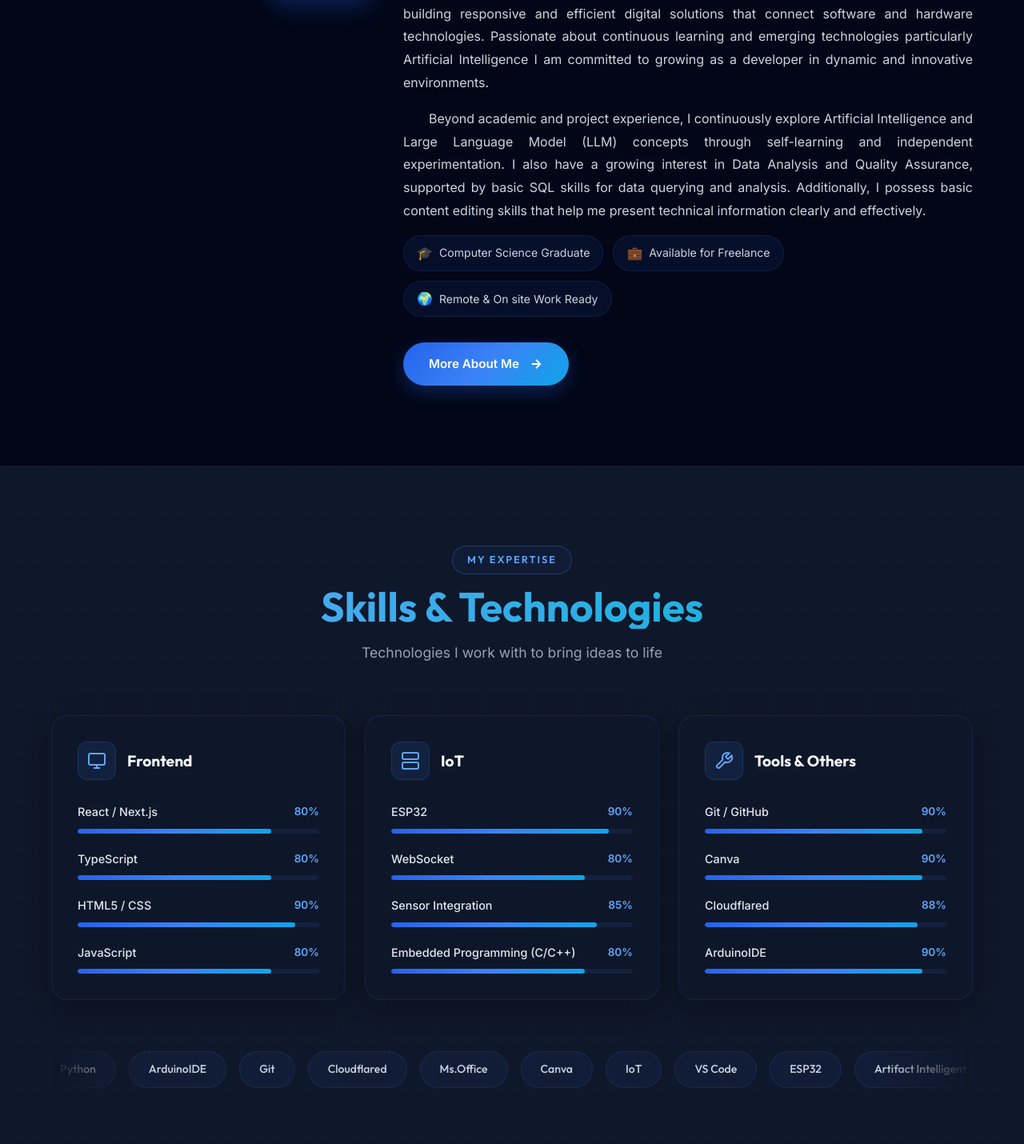
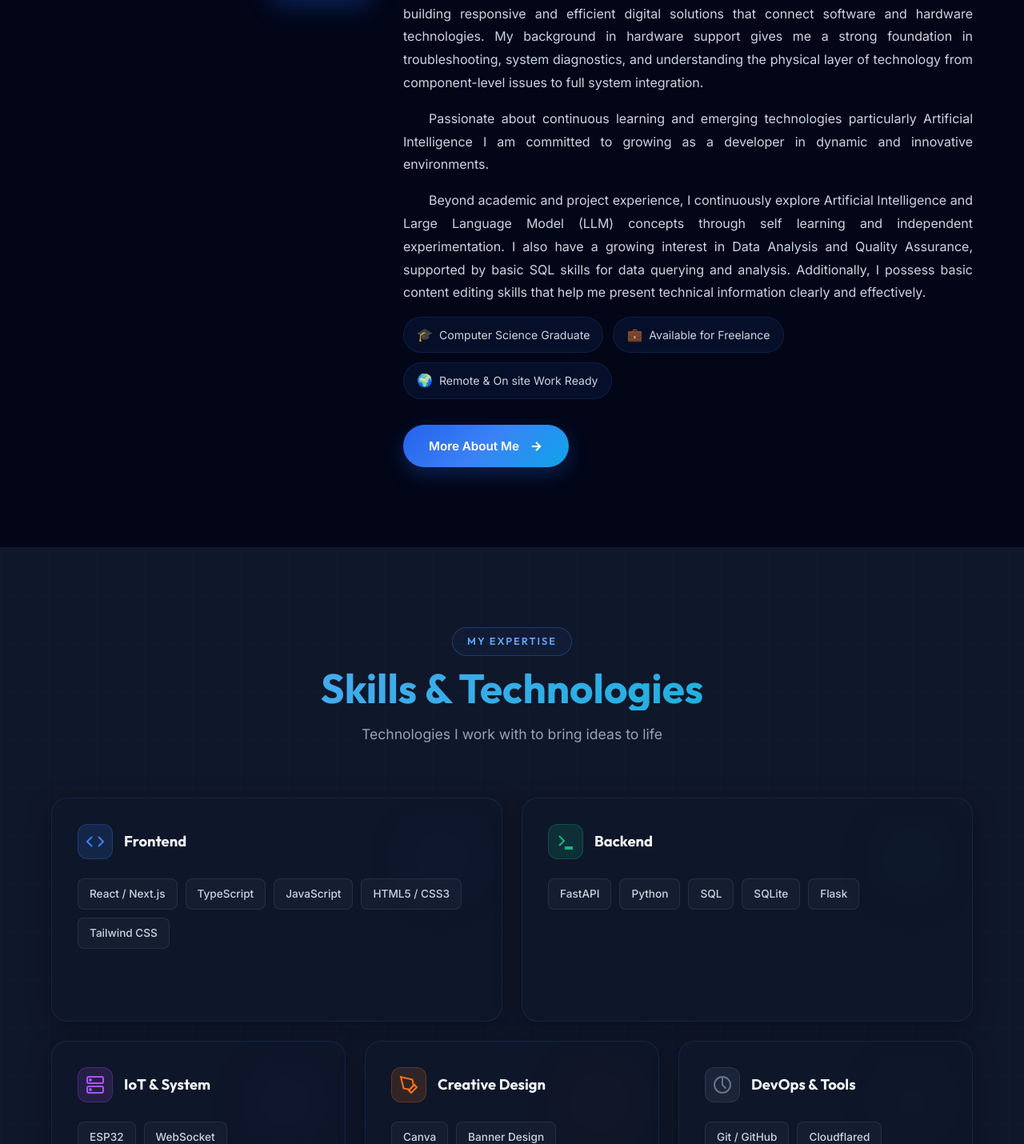
Before and after one commit to adisaputra211/portofolio, a Next.js app: page / in a window 1280 px wide. Shown: the part 1370-2800 px from the top of the page at 80% size. Built offline with nearby package versions, Linux system fonts and the light colour scheme.

Commit message:
Update: menambahkan fitur baru

```diff
--- a/src/app/components/About.js
+++ b/src/app/components/About.js
@@ -71,22 +71,24 @@ export default function About() {
                         </div>
 
                         <p className={`${styles.bio} animate-on-scroll delay-3`}>
-                            I&apos;m achelor of Computer Science with experience in web development,
-                            IoT systems, and hardware support. Skilled in Next.js, basic backend
-                            frameworks, and IoT integration, I enjoy building responsive and efficient
-                            digital solutions that connect software and hardware technologies. Passionate
-                            about continuous learning and emerging technologies particularly Artificial
-                            Intelligence I am committed to growing as a developer in dynamic and innovative
-                            environments.
+                            I&apos;m Bachelor of Computer Science with experience in web development,
+                            IoT systems, and hardware support. Skilled in Next.js, basic backend frameworks,
+                            and IoT integration, I enjoy building responsive and efficient digital solutions
+                            that connect software and hardware technologies. My background in hardware support
+                            gives me a strong foundation in troubleshooting, system diagnostics, and understanding
+                            the physical layer of technology from component-level issues to full system integration.
                         </p>
-
+                        <p className={`${styles.bio} animate-on-scroll delay-3`}>
+                            Passionate about continuous learning and emerging technologies
+                            particularly Artificial Intelligence I am committed to growing as a
+                            developer in dynamic and innovative environments.
+                        </p>
                         <p className={`${styles.bio} animate-on-scroll delay-4`}>
-                            Beyond academic and project experience, I continuously explore
-                            Artificial Intelligence and Large Language Model (LLM) concepts
-                            through self-learning and independent experimentation. I also have
-                            a growing interest in Data Analysis and Quality Assurance, supported
-                            by basic SQL skills for data querying and analysis. Additionally,
-                            I possess basic content editing skills that help me present technical
+                            Beyond academic and project experience, I continuously explore Artificial
+                            Intelligence and Large Language Model (LLM) concepts through self learning
+                            and independent experimentation. I also have a growing interest in Data Analysis
+                            and Quality Assurance, supported by basic SQL skills for data querying and analysis.
+                            Additionally, I possess basic content editing skills that help me present technical
                             information clearly and effectively.
                         </p>
 
--- a/src/app/components/Contact.js
+++ b/src/app/components/Contact.js
@@ -114,7 +114,7 @@ export default function Contact() {
 
                         {/* Social Links */}
                         <div className={styles.socials}>
-                            <a href="https://github.com/saputraaa211?tab=repositories" className={styles.socialLink} aria-label="GitHub">
+                            <a href="https://github.com/saputraaa211?tab=repositories" target="_blank" rel="noopener noreferrer" className={styles.socialLink} aria-label="GitHub">
                                 <svg width="20" height="20" viewBox="0 0 24 24" fill="currentColor">
                                     <path d="M12 0c-6.626 0-12 5.373-12 12 0 5.302 3.438 9.8 8.207 11.387.599.111.793-.261.793-.577v-2.234c-3.338.726-4.033-1.416-4.033-1.416-.546-1.387-1.333-1.756-1.333-1.756-1.089-.745.083-.729.083-.729 1.205.084 1.839 1.237 1.839 1.237 1.07 1.834 2.807 1.304 3.492.997.107-.775.418-1.305.762-1.604-2.665-.305-5.467-1.334-5.467-5.931 0-1.311.469-2.381 1.236-3.221-.124-.303-.535-1.524.117-3.176 0 0 1.008-.322 3.301 1.23.957-.266 1.983-.399 3.003-.404 1.02.005 2.047.138 3.006.404 2.291-1.552 3.297-1.23 3.297-1.23.653 1.653.242 2.874.118 3.176.77.84 1.235 1.911 1.235 3.221 0 4.609-2.807 5.624-5.479 5.921.43.372.823 1.102.823 2.222v3.293c0 .319.192.694.801.576 4.765-1.589 8.199-6.086 8.199-11.386 0-6.627-5.373-12-12-12z" />
                                 </svg>
--- a/src/app/components/Hero.module.css
+++ b/src/app/components/Hero.module.css
@@ -169,24 +169,21 @@
 .statNumber {
     display: block;
     font-family: var(--font-heading);
-    font-size: 1.2rem;
+    font-size: 1.15rem;
     font-weight: 800;
     line-height: 1.2;
-    background: var(--gradient-text);
-    -webkit-background-clip: text;
-    -webkit-text-fill-color: transparent;
-    background-clip: text;
+    color: var(--neutral-100);
     letter-spacing: -0.01em;
     text-transform: uppercase;
 }
 
 .statLabel {
-    font-size: 0.8rem;
-    color: var(--neutral-400);
+    font-size: 0.75rem;
+    color: var(--primary-300);
     text-transform: uppercase;
-    letter-spacing: 0.08em;
+    letter-spacing: 0.1em;
     font-weight: 700;
-    opacity: 0.8;
+    opacity: 0.9;
     line-height: 1.2;
 }
 
--- a/src/app/components/Skills.js
+++ b/src/app/components/Skills.js
@@ -5,58 +5,98 @@ import styles from './Skills.module.css';
 const skillCategories = [
     {
         title: 'Frontend',
+        color: '#3b82f6', // Blue
+        size: 'span3', // 2 in row (3+3=6)
         icon: (
             <svg width="24" height="24" viewBox="0 0 24 24" fill="none" stroke="currentColor" strokeWidth="2">
-                <rect x="2" y="3" width="20" height="14" rx="2" ry="2" />
-                <line x1="8" y1="21" x2="16" y2="21" />
-                <line x1="12" y1="17" x2="12" y2="21" />
+                <path d="M16 18l6-6-6-6M8 6l-6 6 6 6" />
             </svg>
         ),
-        skills: [
-            { name: 'React / Next.js', level: 80 },
-            { name: 'TypeScript', level: 80 },
-            { name: 'HTML5 / CSS', level: 90 },
-            { name: 'JavaScript', level: 80 },
-        ],
+        skills: ['React / Next.js', 'TypeScript', 'JavaScript', 'HTML5 / CSS3', 'Tailwind CSS'],
     },
     {
-        title: 'IoT',
+        title: 'Backend',
+        color: '#10b981', // Green
+        size: 'span3',
+        icon: (
+            <svg width="24" height="24" viewBox="0 0 24 24" fill="none" stroke="currentColor" strokeWidth="2">
+                <path d="M4 17L10 11L4 5" />
+                <rect x="12" y="19" width="8" height="2" />
+            </svg>
+        ),
+        skills: ['FastAPI', 'Python', 'SQL', 'SQLite', 'Flask'],
+    },
+    {
+        title: 'IoT & System',
+        color: '#a855f7', // Purple
+        size: 'span2', // 3 in row (2+2+2=6)
         icon: (
             <svg width="24" height="24" viewBox="0 0 24 24" fill="none" stroke="currentColor" strokeWidth="2">
                 <rect x="2" y="2" width="20" height="8" rx="2" ry="2" />
                 <rect x="2" y="14" width="20" height="8" rx="2" ry="2" />
-                <line x1="6" y1="6" x2="6.01" y2="6" />
-                <line x1="6" y1="18" x2="6.01" y2="18" />
+                <circle cx="6" cy="6" r="1" />
+                <circle cx="6" cy="18" r="1" />
             </svg>
         ),
-        skills: [
-            { name: 'ESP32', level: 90 },
-            { name: 'WebSocket', level: 80 },
-            { name: 'Sensor Integration', level: 85 },
-            { name: 'Embedded Programming (C/C++)', level: 80 },
-        ],
+        skills: ['ESP32', 'WebSocket', 'Sensor Integration', 'Arduino', 'Troubleshooting'],
     },
     {
-        title: 'Tools & Others',
+        title: 'Creative Design',
+        color: '#f97316', // Orange
+        size: 'span2',
         icon: (
             <svg width="24" height="24" viewBox="0 0 24 24" fill="none" stroke="currentColor" strokeWidth="2">
-                <path d="M14.7 6.3a1 1 0 0 0 0 1.4l1.6 1.6a1 1 0 0 0 1.4 0l3.77-3.77a6 6 0 0 1-7.94 7.94l-6.91 6.91a2.12 2.12 0 0 1-3-3l6.91-6.91a6 6 0 0 1 7.94-7.94l-3.76 3.76z" />
+                <path d="M12 19l7-7 3 3-7 7-3-3z" />
+                <path d="M18 13l-1.5-7.5L2 2l3.5 14.5L13 18l5-5z" />
             </svg>
         ),
-        skills: [
-            { name: 'Git / GitHub', level: 90 },
-            { name: 'Canva', level: 90 },
-            { name: 'Cloudflared', level: 88 },
-            { name: 'ArduinoIDE', level: 90 },
-        ],
+        skills: ['Canva', 'Banner Design', 'Content Editing', 'Adobe Premiere', 'Filmora'],
+    },
+    {
+        title: 'DevOps & Tools',
+        color: '#64748b', // Slate
+        size: 'span2',
+        icon: (
+            <svg width="24" height="24" viewBox="0 0 24 24" fill="none" stroke="currentColor" strokeWidth="2">
+                <path d="M12 2v10l4.5 4.5" />
+                <circle cx="12" cy="12" r="10" />
+            </svg>
+        ),
+        skills: ['Git / GitHub', 'Cloudflared', 'Expo Go', 'Vercel', 'VS Code'],
+    },
+    {
+        title: 'Hardware & IT Support',
+        color: '#ec4899', // Pink
+        size: 'span3', // 2 in row
+        icon: (
+            <svg width="24" height="24" viewBox="0 0 24 24" fill="none" stroke="currentColor" strokeWidth="2">
+                <rect x="2" y="3" width="20" height="14" rx="2" ry="2" />
+                <line x1="2" y1="20" x2="22" y2="20" />
+                <line x1="12" y1="17" x2="12" y2="20" />
+            </svg>
+        ),
+        skills: ['Hardware Troubleshooting', 'OS Installation', 'Laptop Maintenance', 'Networking'],
+    },
+    {
+        title: 'Artificial Intelligence',
+        color: '#06b6d4', // Cyan
+        size: 'span3',
+        icon: (
+            <svg width="24" height="24" viewBox="0 0 24 24" fill="none" stroke="currentColor" strokeWidth="2">
+                <path d="M12 2a10 10 0 1 0 10 10H12V2z" />
+                <path d="M12 12L2.69 7" />
+                <path d="M12 12l5.63 8" />
+            </svg>
+        ),
+        skills: ['Machine Learning', 'LLM Prompting', 'Data Analysis', 'AI Integration'],
     },
 ];
 
 const techLogos = [
     'React', 'Next.js', 'JavaScript', 'TypeScript',
     'Python', 'ArduinoIDE', 'Git', 'Cloudflared',
-    'Ms.Office', 'Canva', 'IoT', 'VS Code', 'ESP32', 'Artifact Intelligent',
-    'SQL', 'Editing',
+    'SQL', 'Canva', 'IoT', 'ESP32', 'Node.js', 'Postman',
+    'AI', 'LLM', 'Analysis', 'QA',
 ];
 
 export default function Skills() {
@@ -78,7 +118,8 @@ export default function Skills() {
                     {skillCategories.map((cat, catIdx) => (
                         <div
                             key={cat.title}
-                            className={`${styles.category} glass-card animate-on-scroll delay-${catIdx + 1}`}
+                            className={`${styles.category} ${styles[cat.size]} glass-card animate-on-scroll delay-${catIdx + 1}`}
+                            style={{ '--accent-color': cat.color }}
                         >
                             <div className={styles.catHeader}>
                                 <div className={styles.catIcon}>{cat.icon}</div>
@@ -86,20 +127,13 @@ export default function Skills() {
                             </div>
                             <div className={styles.skillsList}>
                                 {cat.skills.map((skill) => (
-                                    <div key={skill.name} className={styles.skillItem}>
-                                        <div className={styles.skillInfo}>
-                                            <span className={styles.skillName}>{skill.name}</span>
-                                            <span className={styles.skillLevel}>{skill.level}%</span>
-                                        </div>
-                                        <div className={styles.progressBar}>
-                                            <div
-                                                className={styles.progressFill}
-                                                style={{ '--target-width': `${skill.level}%` }}
-                                            ></div>
-                                        </div>
+                                    <div key={skill} className={styles.skillBadge}>
+                                        {skill}
                                     </div>
                                 ))}
                             </div>
+                            {/* Decorative glow */}
+                            <div className={styles.cardGlow}></div>
                         </div>
                     ))}
                 </div>
--- a/src/app/components/Skills.module.css
+++ b/src/app/components/Skills.module.css
@@ -17,89 +17,112 @@
 
 .categories {
     display: grid;
-    grid-template-columns: repeat(3, 1fr);
+    grid-template-columns: repeat(6, 1fr);
+    grid-auto-rows: minmax(280px, auto);
     gap: 24px;
     position: relative;
     z-index: 1;
 }
 
 .category {
+    position: relative;
     padding: 32px;
+    overflow: hidden;
+    transition: all var(--transition-slow);
+}
+
+/* Sizing variations - base 6 columns */
+.span3 {
+    grid-column: span 3;
+}
+
+.span2 {
+    grid-column: span 2;
+}
+
+.category:hover {
+    transform: translateY(-5px);
+    border-color: rgba(var(--accent-color-rgb), 0.4);
+    box-shadow: 0 10px 30px -10px rgba(0, 0, 0, 0.5);
 }
 
 .catHeader {
     display: flex;
     align-items: center;
     gap: 14px;
-    margin-bottom: 28px;
+    margin-bottom: 24px;
 }
 
 .catIcon {
     display: flex;
     align-items: center;
     justify-content: center;
-    width: 48px;
-    height: 48px;
-    background: rgba(59, 130, 246, 0.1);
-    border: 1px solid rgba(59, 130, 246, 0.2);
+    width: 44px;
+    height: 44px;
+    background: color-mix(in srgb, var(--accent-color) 15%, transparent);
+    border: 1px solid color-mix(in srgb, var(--accent-color) 25%, transparent);
     border-radius: 12px;
-    color: var(--primary-400);
+    color: var(--accent-color);
+    transition: all var(--transition-normal);
+}
+
+.category:hover .catIcon {
+    transform: scale(1.1) rotate(5deg);
+    background: var(--accent-color);
+    color: white;
 }
 
 .catTitle {
     font-family: var(--font-heading);
-    font-size: 1.2rem;
+    font-size: 1.15rem;
     font-weight: 700;
+    color: var(--neutral-100);
 }
 
 .skillsList {
     display: flex;
-    flex-direction: column;
-    gap: 20px;
+    flex-wrap: wrap;
+    gap: 10px;
 }
 
-.skillItem {
-    width: 100%;
+.skillBadge {
+    padding: 7px 14px;
+    background: rgba(255, 255, 255, 0.03);
+    border: 1px solid rgba(255, 255, 255, 0.08);
+    border-radius: 8px;
+    font-size: 0.85rem;
+    font-weight: 500;
+    color: var(--neutral-300);
+    transition: all var(--transition-normal);
 }
 
-.skillInfo {
-    display: flex;
-    justify-content: space-between;
-    margin-bottom: 8px;
+.category:hover .skillBadge {
+    border-color: color-mix(in srgb, var(--accent-color) 20%, transparent);
 }
 
-.skillName {
-    font-size: 0.9rem;
-    font-weight: 500;
-    color: var(--neutral-200);
+.skillBadge:hover {
+    background: color-mix(in srgb, var(--accent-color) 15%, transparent) !important;
+    border-color: var(--accent-color) !important;
+    color: white !important;
+    transform: translateY(-2px);
 }
 
-.skillLevel {
-    font-size: 0.85rem;
-    font-weight: 600;
-    color: var(--primary-400);
+/* Decorative Card Glow */
+.cardGlow {
+    position: absolute;
+    top: 0;
+    right: 0;
+    width: 150px;
+    height: 150px;
+    background: radial-gradient(circle, var(--accent-color) 0%, transparent 70%);
+    opacity: 0.05;
+    filter: blur(40px);
+    pointer-events: none;
+    transition: opacity var(--transition-normal);
 }
 
-.progressBar {
-    width: 100%;
-    height: 6px;
-    background: rgba(59, 130, 246, 0.1);
-    border-radius: 3px;
-    overflow: hidden;
-}
-
-.progressFill {
-    height: 100%;
-    width: 0;
-    background: var(--gradient-button);
-    border-radius: 3px;
-    transition: width 1.2s cubic-bezier(0.16, 1, 0.3, 1);
-}
-
-/* When parent becomes visible, animate the bar */
-.category.visible .progressFill,
-:global(.visible) .progressFill {
-    width: var(--target-width);
+.category:hover .cardGlow {
+    opacity: 0.15;
 }
 
 /* Tech Marquee */
@@ -152,11 +175,22 @@
     .categories {
         grid-template-columns: repeat(2, 1fr);
     }
+
+    .span3,
+    .span2 {
+        grid-column: span 1;
+    }
 }
 
 @media (max-width: 768px) {
     .categories {
         grid-template-columns: 1fr;
+        grid-auto-rows: auto;
+    }
+
+    .span3,
+    .span2 {
+        grid-column: span 1;
     }
 
     .category {
--- a/src/app/page.js
+++ b/src/app/page.js
@@ -1,5 +1,8 @@
 'use client';
 
+import { useEffect } from 'react';
+import { useRouter, useSearchParams } from 'next/navigation';
+import { scrollToSection } from './utils/navigation';
 import Navbar from './components/Navbar';
 import Hero from './components/Hero';
 import About from './components/About';
@@ -10,7 +13,22 @@ import Footer from './components/Footer';
 import { useScrollAnimation } from './hooks/useScrollAnimation';
 
 export default function Home() {
+  const router = useRouter();
+  const searchParams = useSearchParams();
   useScrollAnimation();
+
+  useEffect(() => {
+    const scrollTarget = searchParams.get('scroll');
+    if (scrollTarget) {
+      // Small delay to ensure components are mounted
+      const timer = setTimeout(() => {
+        scrollToSection(scrollTarget);
+        // Clean the URL without adding to history
+        router.replace('/', { scroll: false });
+      }, 100);
+      return () => clearTimeout(timer);
+    }
+  }, [searchParams, router]);
 
   return (
     <>
--- a/src/app/projects/[slug]/ProjectContent.js
+++ b/src/app/projects/[slug]/ProjectContent.js
@@ -11,7 +11,7 @@ export default function ProjectContent({ project }) {
     return (
         <div className="container">
             <nav className={`${styles.backNav} animate-on-scroll`}>
-                <Link href="/#projects" className={styles.backLink}>
+                <Link href="/?scroll=projects" className={styles.backLink}>
                     <svg width="20" height="20" viewBox="0 0 24 24" fill="none" stroke="currentColor" strokeWidth="2" strokeLinecap="round" strokeLinejoin="round">
                         <line x1="19" y1="12" x2="5" y2="12"></line>
                         <polyline points="12 19 5 12 12 5"></polyline>
--- /dev/null
+++ b/src/app/utils/navigation.js
@@ -0,0 +1,25 @@
+export const scrollToSection = (id) => {
+    const element = document.getElementById(id);
+    if (element) {
+        const offset = 80; // Navbar height offset
+        const bodyRect = document.body.getBoundingClientRect().top;
+        const elementRect = element.getBoundingClientRect().top;
+        const elementPosition = elementRect - bodyRect;
+        const offsetPosition = elementPosition - offset;
+
+        window.scrollTo({
+            top: offsetPosition,
+            behavior: 'smooth'
+        });
+    }
+};
+
+export const handleNavigation = (router, pathname, sectionId) => {
+    if (pathname === '/') {
+        // Already on home page, just scroll
+        scrollToSection(sectionId);
+    } else {
+        // On a different page, navigate home with query param
+        router.push(`/?scroll=${sectionId}`);
+    }
+};
```
Also changed, not shown: src/app/about/page.js (+17 -14 lines), src/app/components/Footer.js (+21 -5 lines), src/app/components/Hero.js (+20 -4 lines), src/app/components/Navbar.js (+37 -10 lines).
